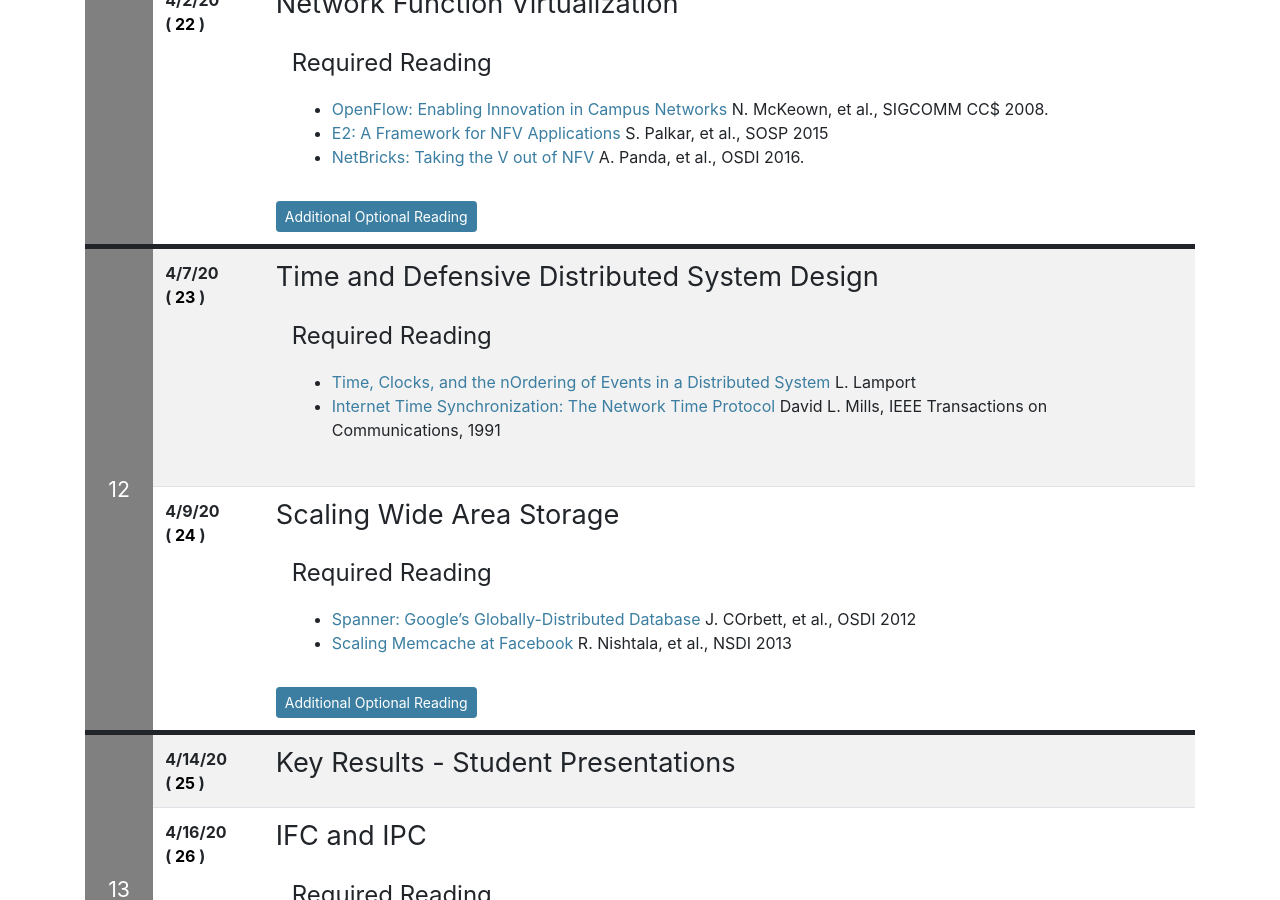
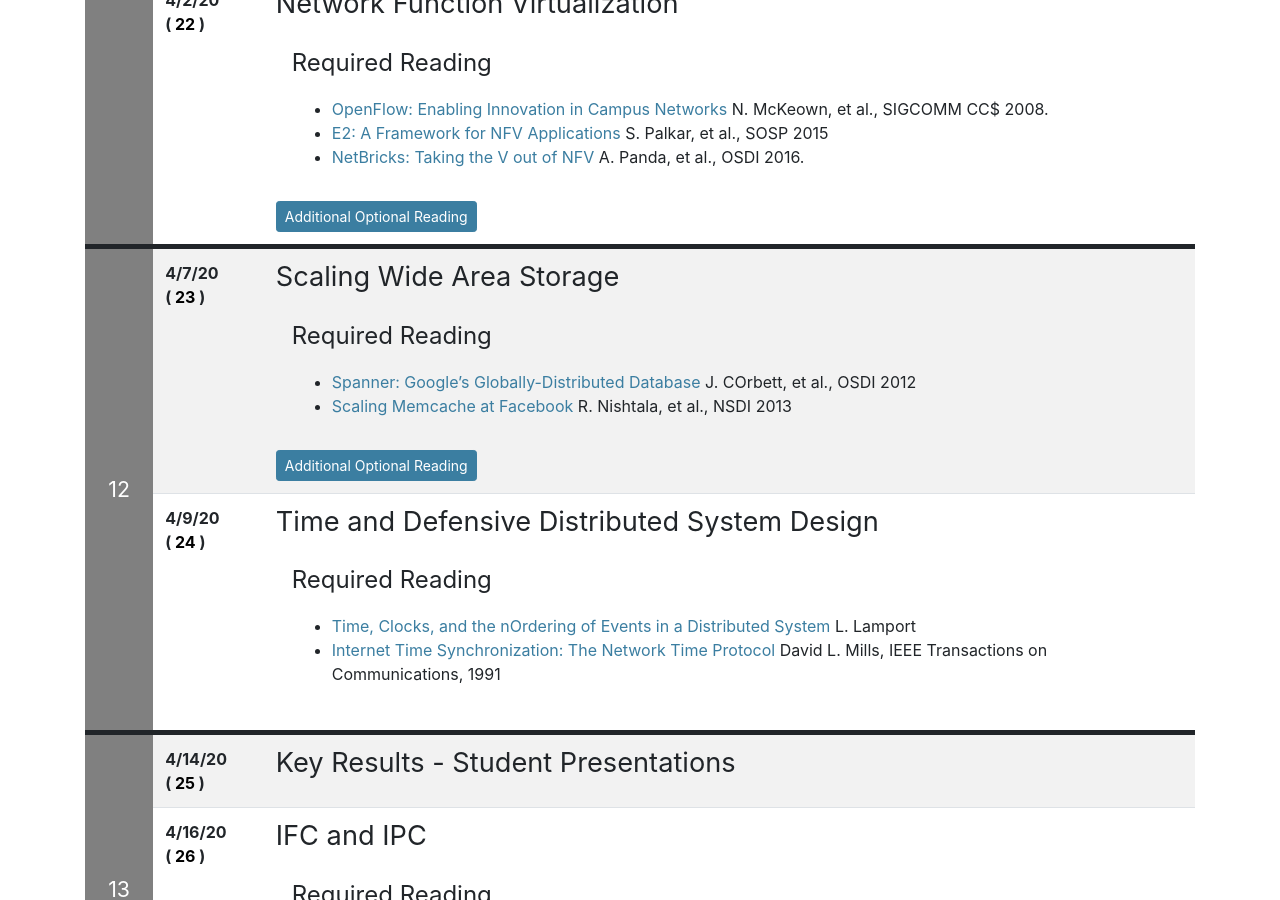
Before and after one commit to deculler/cs262b-sp20, a Jekyll site: the page built from index.md, in a window 1280 px wide and 900 px high, scrolled down 6428 px. Built offline with Jekyll 4.4.1, drawn with Linux system fonts in a browser that asks for light colours; nearby versions of some CDN libraries; our own code applies the rules of GitHub Pages for plain Markdown files.

```diff
--- a/index.md
+++ b/index.md
@@ -431,17 +431,6 @@ Class time available to work on projects.
 
 {% include syllabus_entry %}
 <!-- 4/7/20 -->
-## Time and Defensive Distributed System Design
-
-<div class="reading">
-<div class="required_reading" markdown="1">
-* [Time, Clocks, and the nOrdering of Events in a Distributed System ](http://lamport.azurewebsites.net/pubs/time-clocks.pdf) L. Lamport
-* [Internet Time Synchronization: The Network Time Protocol](https://people.eecs.berkeley.edu/~culler/cs262b/papers/ntp-tocomm-91.pdf) David L. Mills, IEEE Transactions on Communications, 1991
-</div>
-</div>
-
-{% include syllabus_entry %}
-<!-- 4/9/20 -->
 ## Scaling Wide Area Storage
 <div class="reading">
 <div class="required_reading" markdown="1">
@@ -450,6 +439,17 @@ Class time available to work on projects.
 </div>
 <div class="optional_reading" markdown="1">
 * [Scalable, distributed data structures for internet service construction](https://static.usenix.org/events/osdi00/full_papers/full_papers/gribble/gribble.pdf) S. Gribble, OSDI 2000.
+</div>
+</div>
+
+{% include syllabus_entry %}
+<!-- 4/9/20 -->
+## Time and Defensive Distributed System Design
+
+<div class="reading">
+<div class="required_reading" markdown="1">
+* [Time, Clocks, and the nOrdering of Events in a Distributed System ](http://lamport.azurewebsites.net/pubs/time-clocks.pdf) L. Lamport
+* [Internet Time Synchronization: The Network Time Protocol](https://people.eecs.berkeley.edu/~culler/cs262b/papers/ntp-tocomm-91.pdf) David L. Mills, IEEE Transactions on Communications, 1991
 </div>
 </div>
 
```
